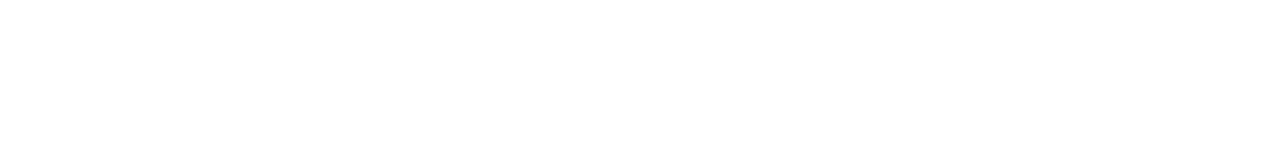
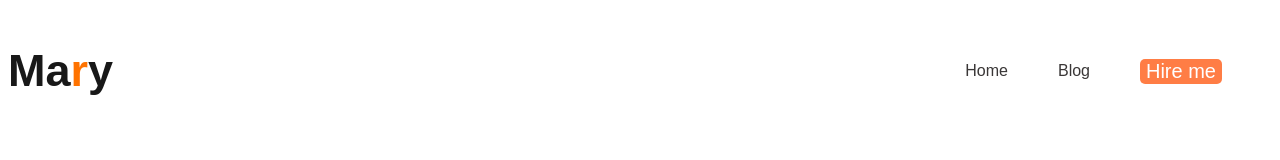
Before and after one commit to sagor009988/web-portfolio, a plain HTML site: page index.html in a window 1280 px wide. Drawn offline with Linux system fonts and the light colour scheme.

Commit message:
add nave bar

```diff
--- a/index.html
+++ b/index.html
@@ -5,10 +5,21 @@
     <meta http-equiv="X-UA-Compatible" content="IE=edge">
     <meta name="viewport" content="width=device-width, initial-scale=1.0">
     <title>Web portfolio</title>
+    <link rel="stylesheet" href="styles/portfolio.css">
+
+
+
 </head>
 <body>
     <header>
-
+ <nav>
+    <h2 class="nav-title">Ma<span class="text-orange">r</span>y</h2>
+    <ul>
+        <li> <a href="">Home</a> </li>
+        <li><a href="">Blog</a></li>
+        <li><button class="btn-color">Hire me</button></li>
+    </ul>
+ </nav>
     </header>
     <main>
 
--- /dev/null
+++ b/styles/portfolio.css
@@ -0,0 +1,34 @@
+nav{
+    display: flex;
+    font-family: Arial, Helvetica, sans-serif;
+    align-items: center;
+    justify-content: space-between;
+}
+.nav-title{
+    color:#181818;
+    font-size: 45px;
+    font-weight: 800;
+}
+.text-orange{
+   color:rgb(255, 115, 0) ;
+}
+nav > ul{
+    display: flex;
+    align-items: center;
+}
+nav li {
+   list-style: none;
+   margin-right: 50px;
+
+}
+nav a{
+    text-decoration: none;color: rgb(58, 55, 55);
+}
+.btn-color{
+   border-radius: 5px;
+ background-color: rgba(255, 81, 6, 0.747);
+ border:0 ;
+ font-size: 20px;
+ font-size: 700;
+ color: white;
+}
```
